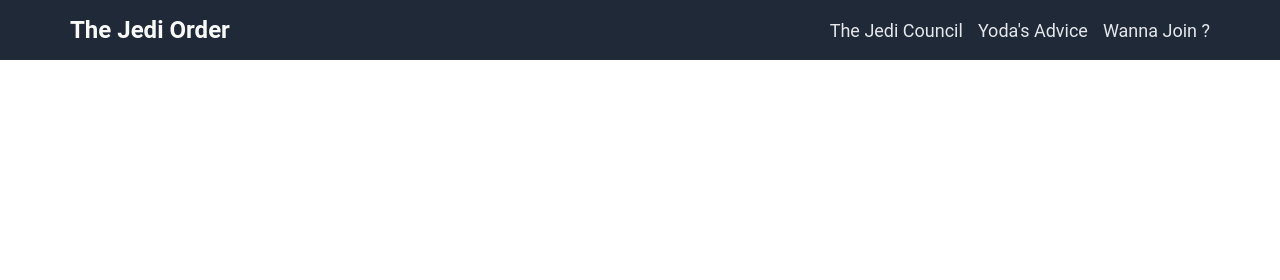
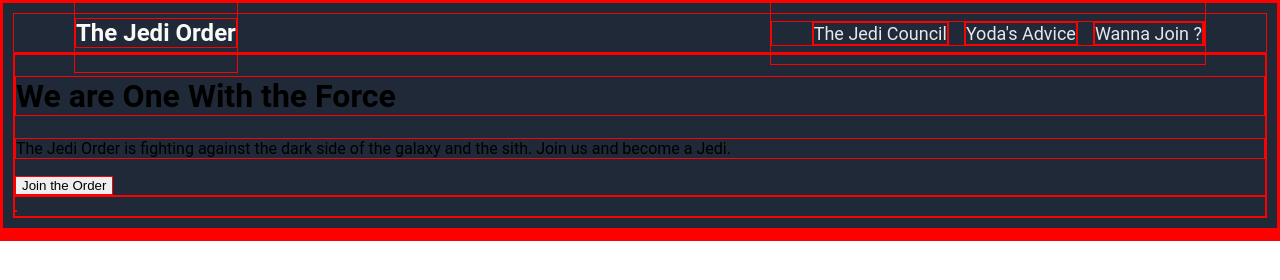
Before and after one commit to dreadlord-sedai/The-Jedi-order-Landing-page, a plain HTML site: page index.html in a window 1280 px wide. Drawn offline with Linux system fonts and the light colour scheme.

Commit message:
Add image

```diff
--- a/index.html
+++ b/index.html
@@ -23,9 +23,17 @@
       </div>
 
       <div class="hero">
-        <div class="hero-text"></div>
+        <div class="hero-text">
+            <h1>We are One With the Force</h1>
+            <p>The Jedi Order is fighting against the dark side of the galaxy
+                and the sith. Join us and become a Jedi.
+            </p>
+            <button>Join the Order</button>
+        </div>
 
-        <div class="hero-image"></div>
+        <div class="hero-image">
+            <img src="" alt="">
+        </div>
       </div>
     </div>
 
--- a/style.css
+++ b/style.css
@@ -1,4 +1,7 @@
-
+*{
+    box-sizing: border-box;
+    border: 1px solid red;
+}
 body {
     display: flex;
     flex-direction: column;
@@ -11,6 +14,8 @@
     display: flex;
     padding: 10px;
     background-color: #1F2937;
+    flex-direction: column;
+    max-width: 100vw;
 }
 
 .navbar {
```
Also changed, not shown: images/678cb58564e0415298d01a393ea8fd1d.jpg (added).
